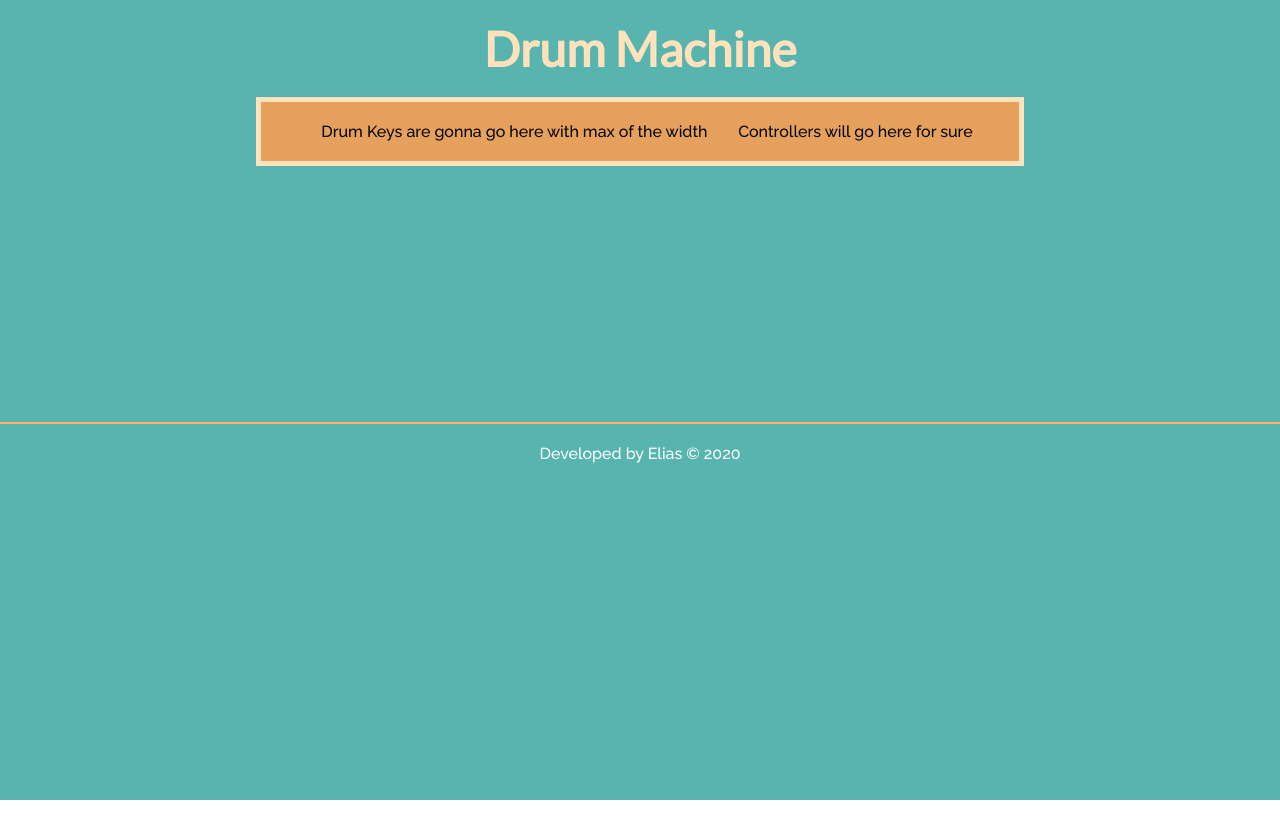
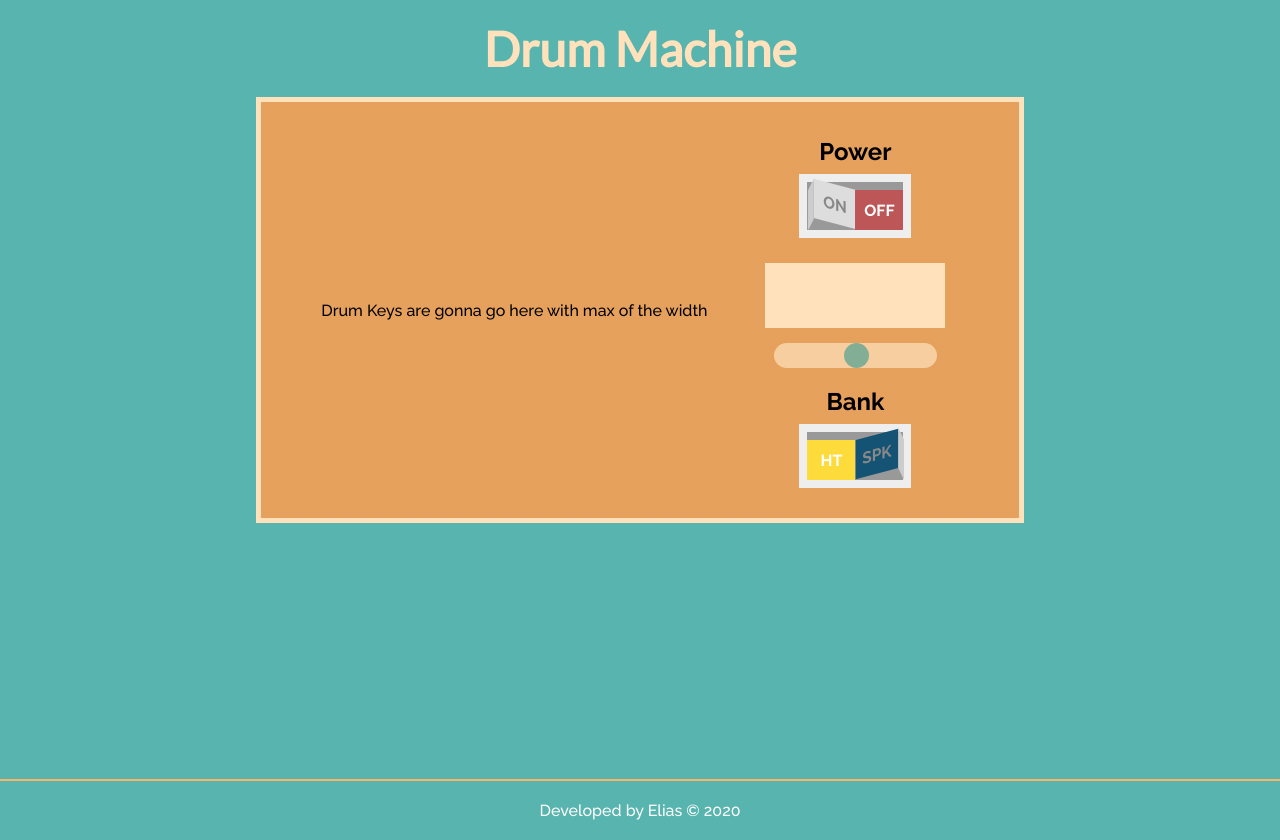
Before and after one commit to EliasB8/React-Drum-Machine, a React (Create React App) app: page / in a window 1280 px wide. Before the commit the page ends 800 px from the top, so only its background shows below. Built offline with nearby package versions, Linux system fonts and the light colour scheme.

Commit message:
Set defaults

```diff
--- a/src/components/Controller.js
+++ b/src/components/Controller.js
@@ -1,9 +1,34 @@
 import React from "react";
+import ToggleButton from "./ToggleButton";
 
-function Controller() {
+function Controller(props) {
   return (
     <div className="controller-container">
-      Controllers will go here for sure
+      <ToggleButton
+        name="power"
+        checked={false}
+        label="Power"
+        state1="on"
+        state2="off"
+      />
+      <div id="bank-display" className="bank-display"></div>
+      <div class="slidecontainer">
+        <input
+          type="range"
+          min="1"
+          max="100"
+          value={props.volume}
+          class="slider"
+          id="myRange"
+        />
+      </div>
+      <ToggleButton
+        name="bank"
+        checked={true}
+        label="Bank"
+        state1="HT"
+        state2="SPK"
+      />
     </div>
   );
 }
```
